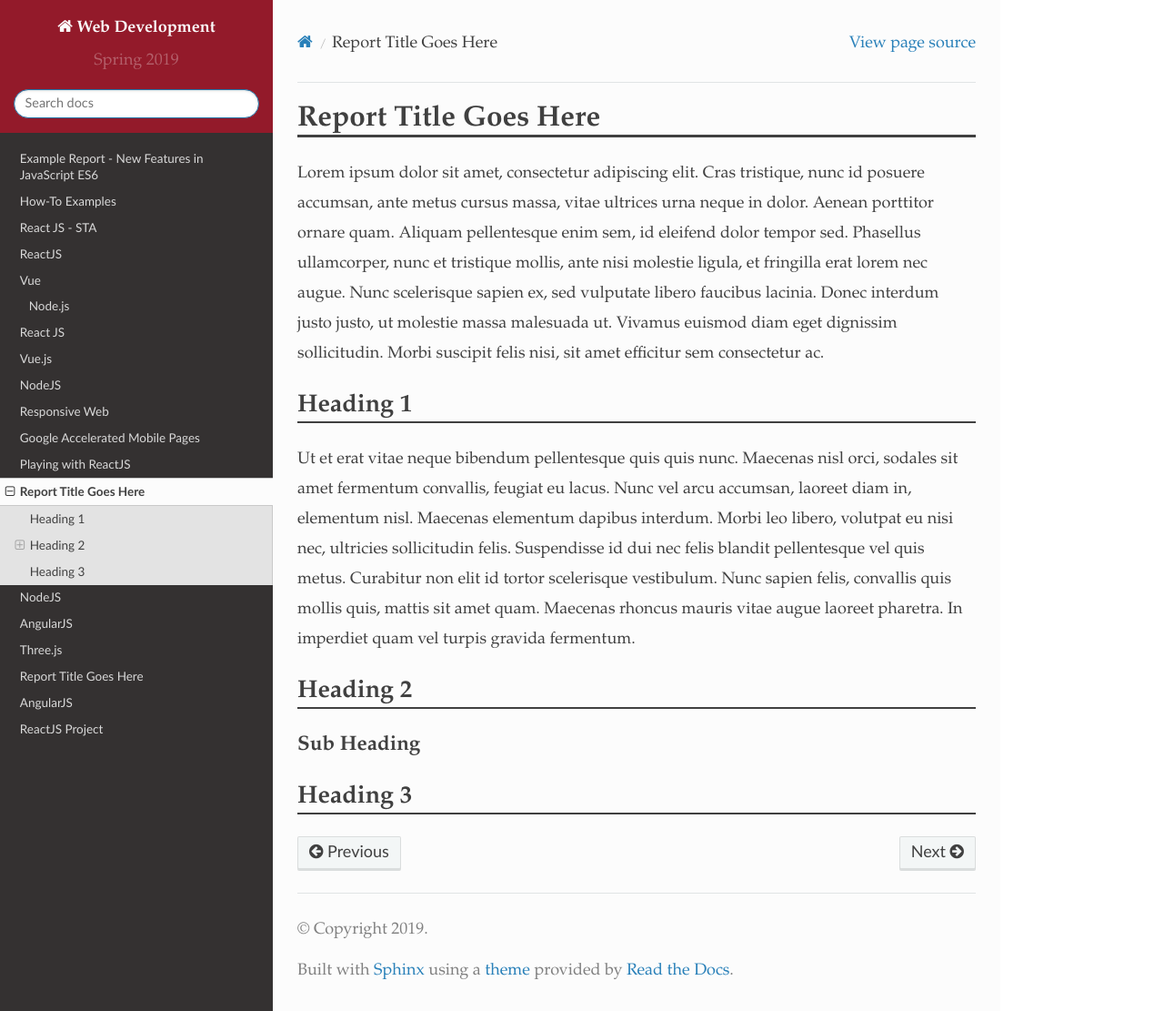
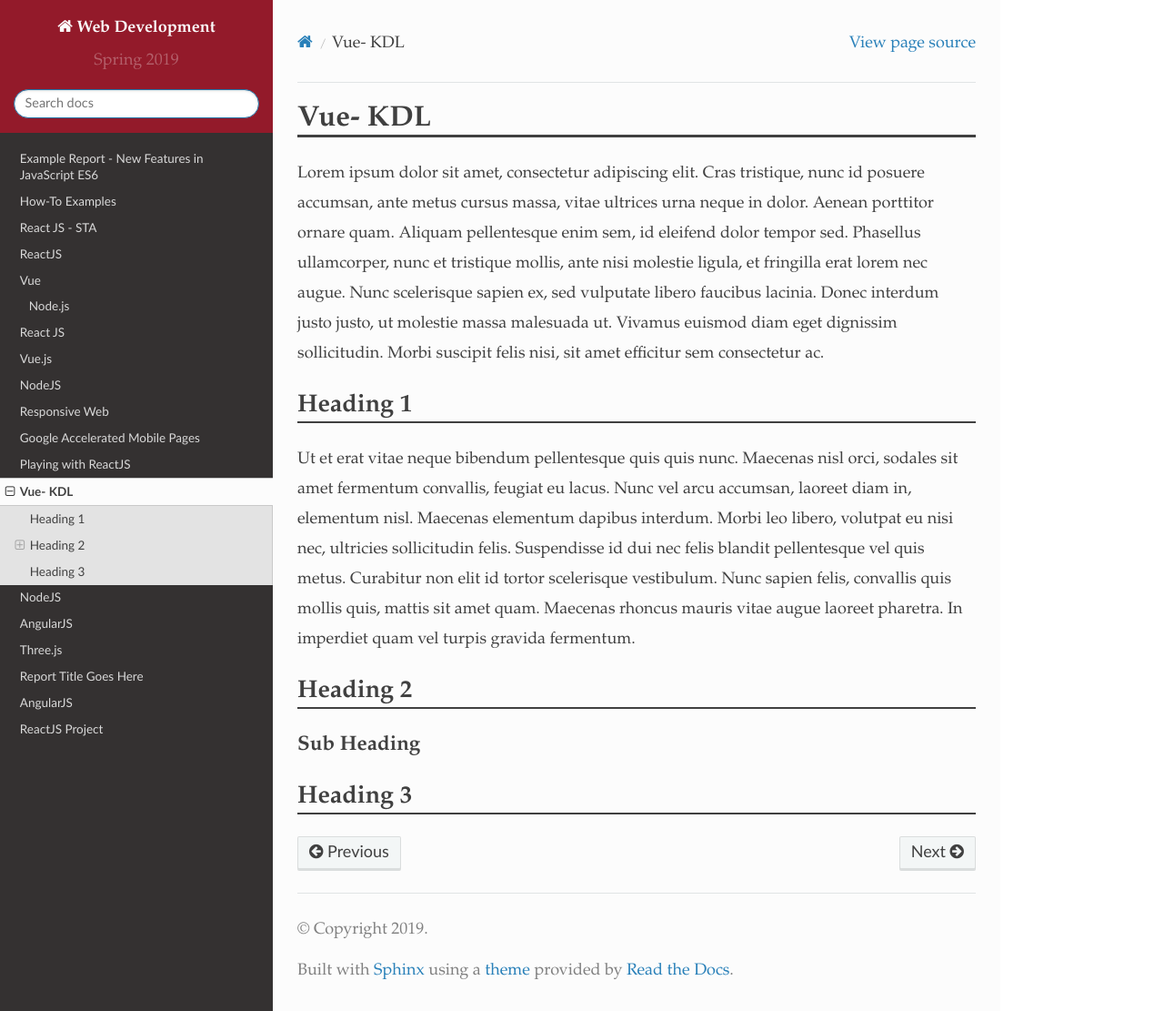
Before and after one commit to pvcraven/2019_spring_web_dev, a Sphinx documentation site: the page built from source/final/lamparek/index.rst, in a window 1280 px wide and 1111 px high. Shown: the whole window at 91% size. Built offline with Sphinx 7.4.7 and the Read the Docs theme 2.0.0, drawn with Linux system fonts in a browser that asks for light colours.

Commit message:
init lamparek

```diff
--- a/source/final/lamparek/index.rst
+++ b/source/final/lamparek/index.rst
@@ -1,4 +1,4 @@
-Report Title Goes Here
+Vue- KDL
 ======================
 
 Lorem ipsum dolor sit amet, consectetur adipiscing elit. Cras tristique, nunc
```
